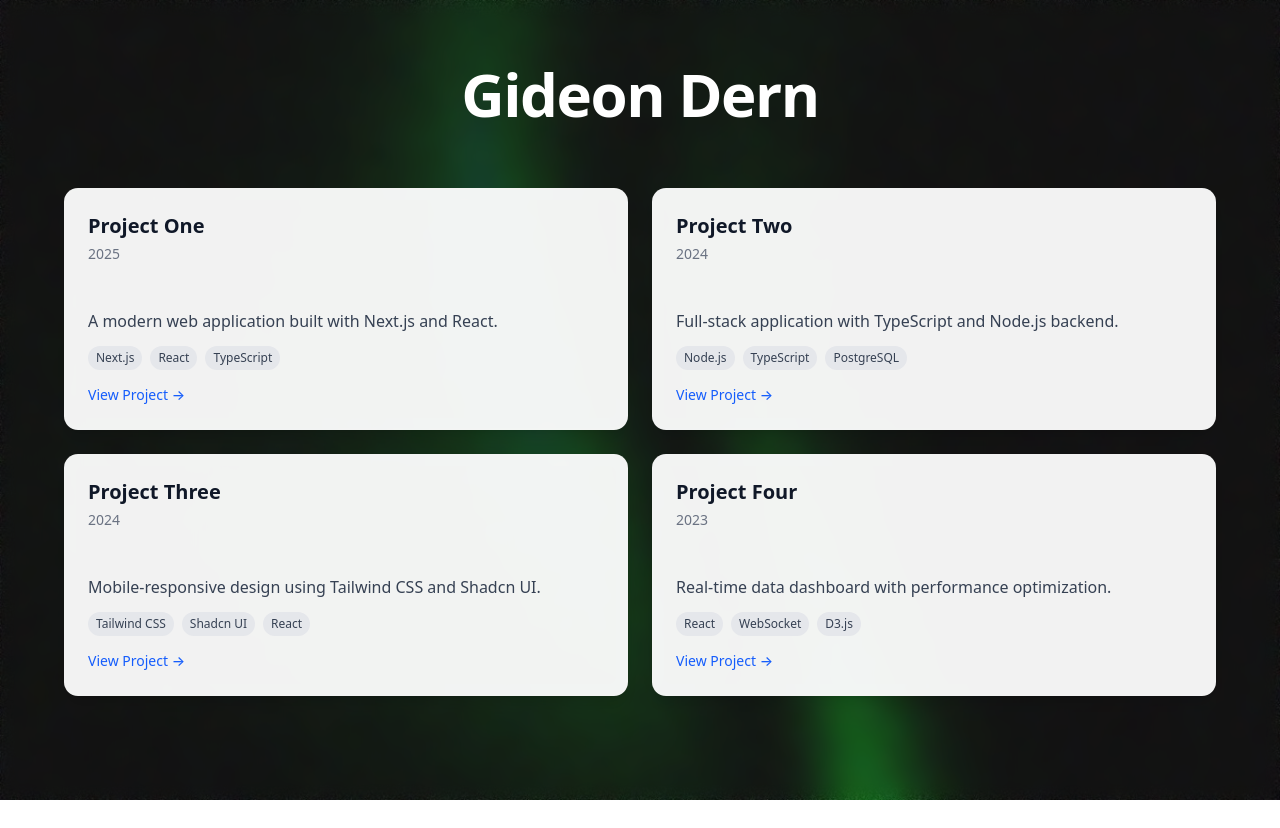
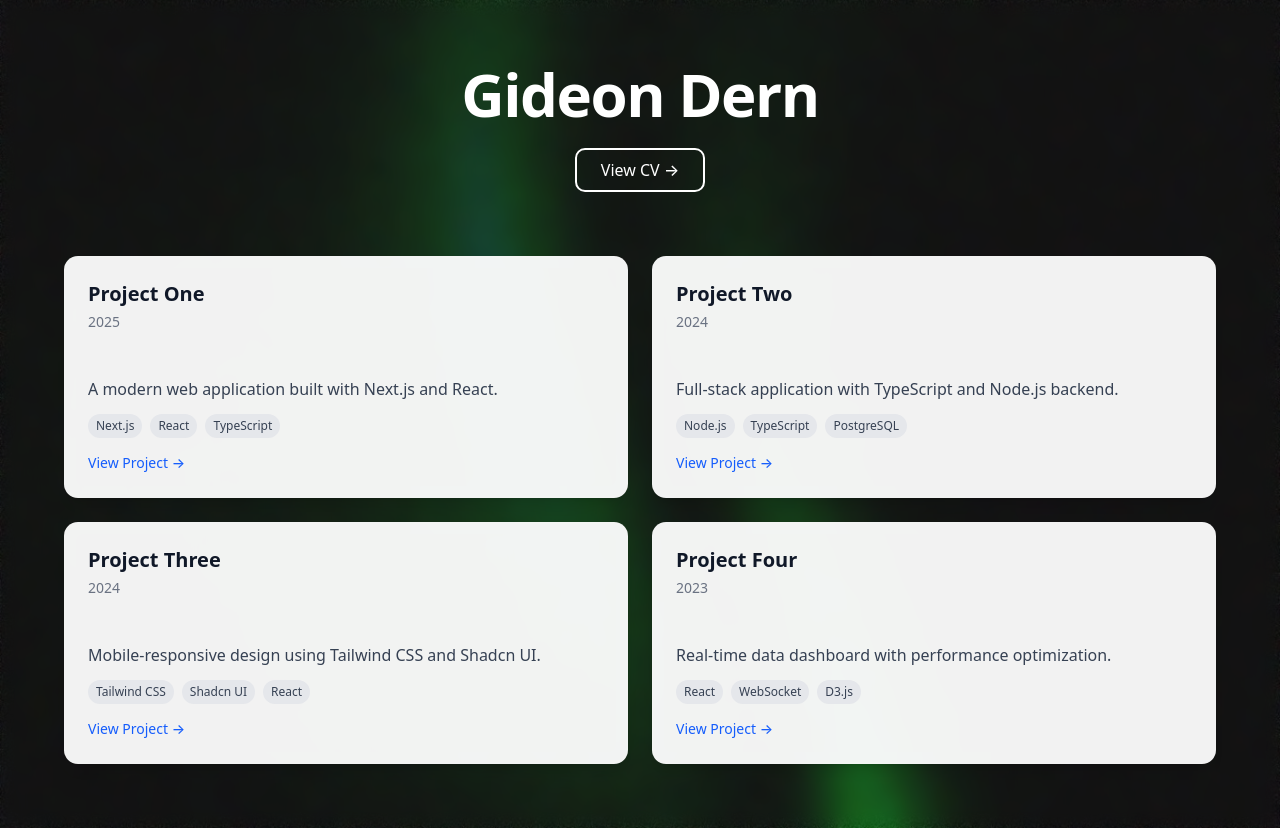
Before and after one commit to GideonNut/gideondern, a Next.js app: page / in a window 1280 px wide. Before the commit the page ends 800 px from the top, so only its background shows below. Built offline with nearby package versions, Linux system fonts and the light colour scheme.

Commit message:
Add View CV button with link to Google Docs

```diff
--- a/src/app/page.tsx
+++ b/src/app/page.tsx
@@ -35,9 +35,19 @@ export default function Home() {
       <div className="min-h-screen w-full bg-black/30 backdrop-blur-sm">
         <div className="flex flex-col items-center justify-center px-4 py-16">
           {/* Name Header */}
-          <h1 className="text-5xl md:text-6xl font-bold text-white mb-16 tracking-tight">
+          <h1 className="text-5xl md:text-6xl font-bold text-white mb-6 tracking-tight">
             Gideon Dern
           </h1>
+
+          {/* View CV Button */}
+          <a
+            href="https://docs.google.com/document/d/1DLCHgS-zeq_45dWMTs4sm3avwEtlYY66fJXdqgmXvx8/edit?usp=drivesdk"
+            target="_blank"
+            rel="noopener noreferrer"
+            className="mb-16 px-6 py-2 border-2 border-white text-white font-medium hover:bg-white hover:text-black transition-colors duration-300 rounded-lg"
+          >
+            View CV →
+          </a>
 
           {/* Portfolio Grid */}
           <div className="w-full max-w-6xl grid grid-cols-1 md:grid-cols-2 lg:grid-cols-2 gap-6">
```
